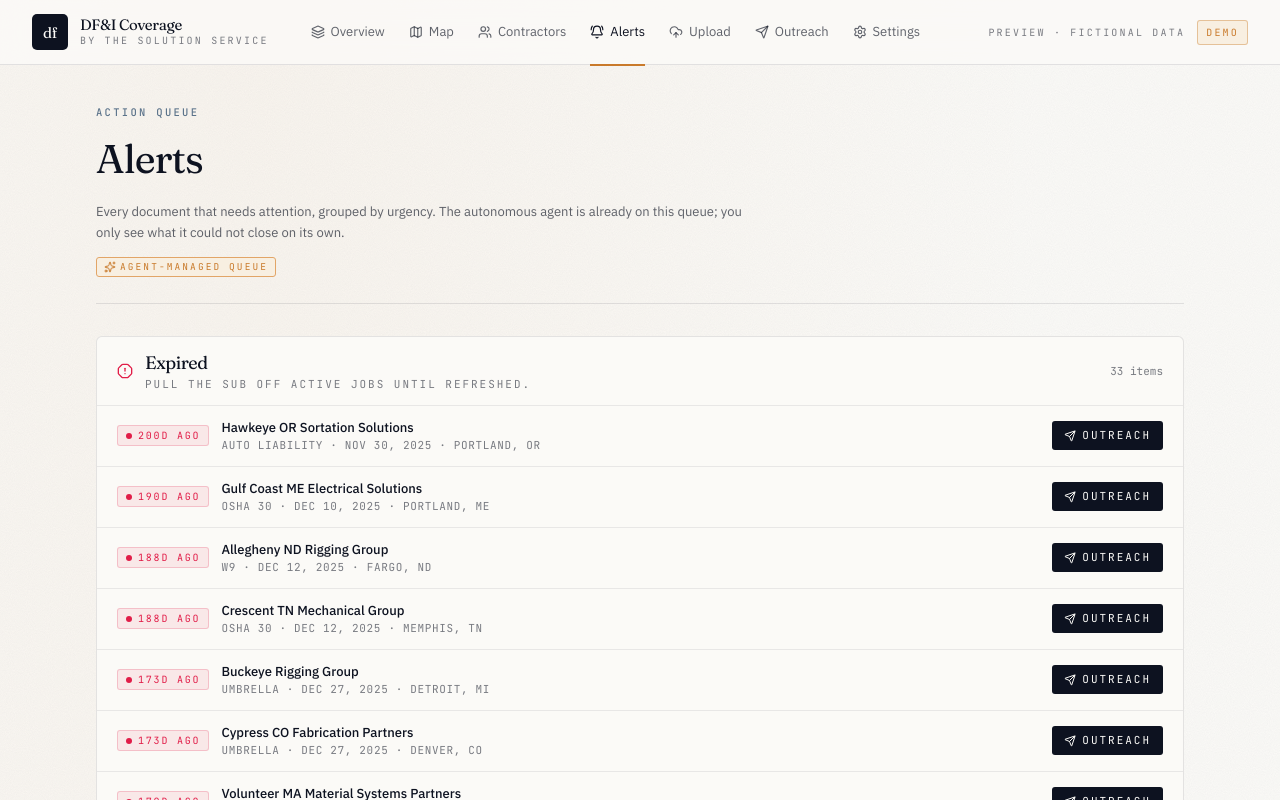
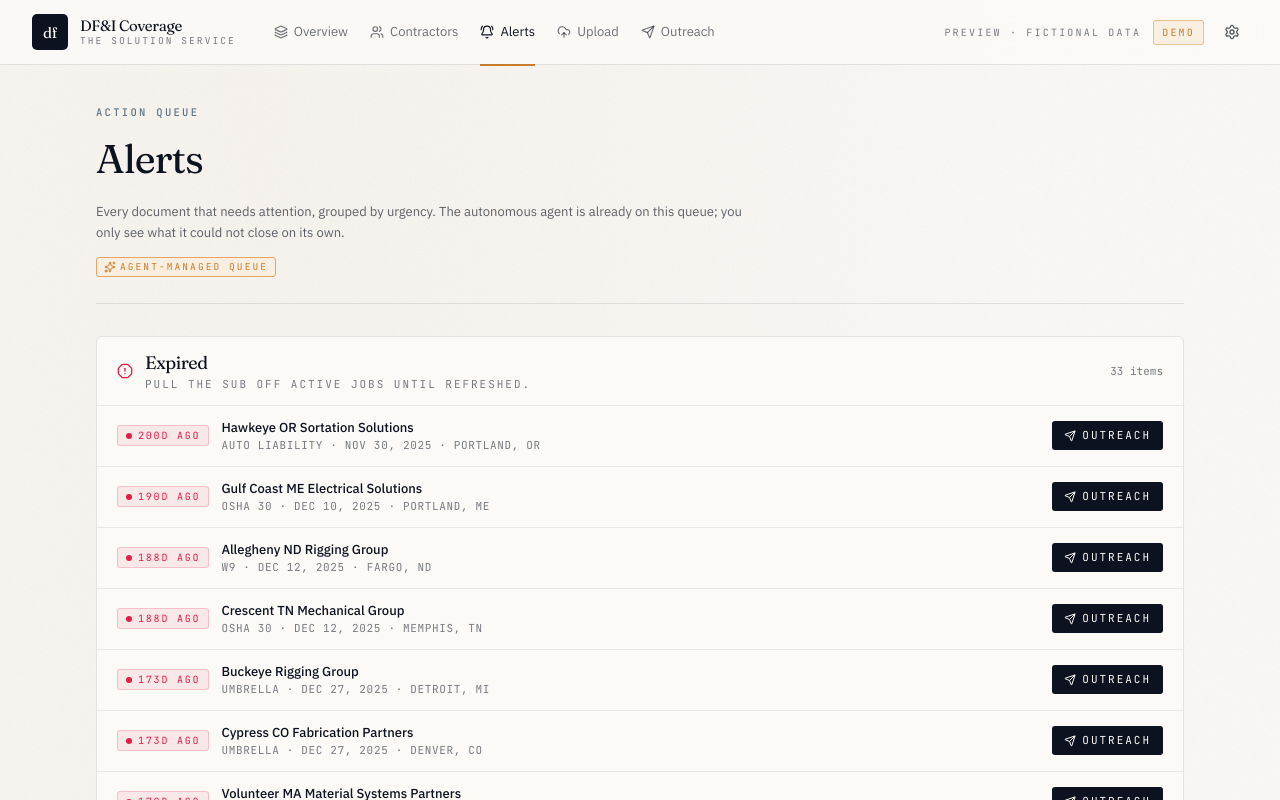
Before and after one commit to becomethebagfx/dfandi-coverage-demo, a Next.js app: page /alerts in a window 1280 px wide. Shown: the top 800 px of the page. Built offline with nearby package versions, Linux system fonts and the light colour scheme.

Commit message:
fix: hero text contrast (reveal animation no longer starts opacity:0); nav reduced to 5 items + gear (no overflow); add Playwright visual auditor

```diff
--- a/package.json
+++ b/package.json
@@ -6,7 +6,8 @@
     "dev": "next dev",
     "build": "next build",
     "start": "next start",
-    "lint": "eslint"
+    "lint": "eslint",
+    "audit:visual": "node scripts/visual-audit.mjs"
   },
   "dependencies": {
     "clsx": "^2.1.1",
@@ -25,6 +26,7 @@
     "@types/react-dom": "^19",
     "eslint": "^9",
     "eslint-config-next": "16.2.9",
+    "playwright": "^1.61.0",
     "tailwindcss": "^4",
     "typescript": "^5"
   }
--- /dev/null
+++ b/scripts/visual-audit.mjs
@@ -0,0 +1,122 @@
+// Visual auditor: walks every route at three viewports, screenshots,
+// and runs in-page checks for overflow, nav overflow, and contrast.
+// Outputs screenshots/audit/REPORT.md plus PNGs.
+import { chromium } from "playwright";
+import { mkdir, writeFile } from "fs/promises";
+import { existsSync } from "fs";
+import { dirname, join } from "path";
+
+const BASE = process.env.AUDIT_URL || "https://dfandi-coverage-demo.onrender.com";
+const ROUTES = ["/", "/map", "/contractors", "/contractors/sub-tx-08", "/alerts", "/outreach", "/upload", "/settings"];
+const VIEWPORTS = [
+  { name: "mobile",  width: 375,  height: 812  },
+  { name: "tablet",  width: 768,  height: 1024 },
+  { name: "desktop", width: 1440, height: 900  },
+];
+const HEADED = process.env.HEADED === "1";
+const OUT = "screenshots/audit";
+
+function safeName(p) {
+  return p.replace(/^\//, "root").replace(/\//g, "_").replace(/[^a-z0-9_.-]/gi, "");
+}
+
+/** Run inside the page: find issues we care about. */
+const PAGE_AUDIT = `
+(() => {
+  const issues = [];
+  const W = window.innerWidth;
+  if (document.documentElement.scrollWidth > W + 1) {
+    issues.push({ kind: "overflow-x", detail: \`scrollWidth=\${document.documentElement.scrollWidth} > viewport=\${W}\` });
+  }
+  // Nav overflow: header should not scroll horizontally.
+  const header = document.querySelector("header");
+  if (header && header.scrollWidth > header.clientWidth + 1) {
+    issues.push({ kind: "nav-overflow", detail: \`headerScroll=\${header.scrollWidth} > clientWidth=\${header.clientWidth}\` });
+  }
+  // Hero contrast: scan h1 visible color vs body bg.
+  const h1 = document.querySelector("h1");
+  if (h1) {
+    const s = getComputedStyle(h1);
+    const op = parseFloat(s.opacity || "1");
+    if (op < 0.9) issues.push({ kind: "h1-low-opacity", detail: \`opacity=\${op}\` });
+    const c = s.color;
+    issues.push({ kind: "h1-color", detail: c });
+  }
+  // Tap targets: links / buttons smaller than 32x32 on mobile only.
+  if (W <= 480) {
+    const tiny = [...document.querySelectorAll("a, button")]
+      .filter(el => {
+        const r = el.getBoundingClientRect();
+        if (r.width === 0 || r.height === 0) return false;
+        return r.height < 30;
+      })
+      .slice(0, 6)
+      .map(el => ({ tag: el.tagName, text: (el.innerText || el.getAttribute("aria-label") || "").slice(0, 40), h: Math.round(el.getBoundingClientRect().height) }));
+    if (tiny.length) issues.push({ kind: "tiny-tap-targets", detail: JSON.stringify(tiny) });
+  }
+  return issues;
+})()
+`;
+
+async function ensureDir(p) {
+  if (!existsSync(p)) await mkdir(p, { recursive: true });
+}
+
+async function main() {
+  await ensureDir(OUT);
+  const browser = await chromium.launch({ headless: !HEADED });
+  const findings = [];
+  for (const vp of VIEWPORTS) {
+    const ctx = await browser.newContext({ viewport: { width: vp.width, height: vp.height }, deviceScaleFactor: 2 });
+    const page = await ctx.newPage();
+    page.on("pageerror", (e) => findings.push({ vp: vp.name, route: "(page)", kind: "js-error", detail: e.message }));
+    for (const r of ROUTES) {
+      const url = BASE + r;
+      const png = join(OUT, `${vp.name}_${safeName(r)}.png`);
+      try {
+        const resp = await page.goto(url, { waitUntil: "networkidle", timeout: 30000 });
+        const status = resp ? resp.status() : 0;
+        if (status >= 400) findings.push({ vp: vp.name, route: r, kind: "http-error", detail: \`status=\${status}\` });
+        await page.waitForTimeout(500);
+        await page.screenshot({ path: png, fullPage: true });
+        const issues = await page.evaluate(PAGE_AUDIT);
+        for (const it of issues) findings.push({ vp: vp.name, route: r, ...it });
+      } catch (e) {
+        findings.push({ vp: vp.name, route: r, kind: "navigation-error", detail: String(e).slice(0, 200) });
+      }
+    }
+    await ctx.close();
+  }
+  await browser.close();
+
+  // Write report
+  const lines = ["# Visual audit", "", \`Target: \${BASE}\`, \`Generated: \${new Date().toISOString()}\`, ""];
+  if (findings.length === 0) {
+    lines.push("No issues detected.");
+  } else {
+    const grouped = {};
+    for (const f of findings) {
+      const key = `${f.vp}  ${f.route}`;
+      grouped[key] = grouped[key] || [];
+      grouped[key].push(f);
+    }
+    for (const k of Object.keys(grouped).sort()) {
+      lines.push(`## ${k}`);
+      for (const f of grouped[k]) {
+        lines.push(`- **${f.kind}** ${f.detail || ""}`);
+      }
+      lines.push("");
+    }
+  }
+  await writeFile(join(OUT, "REPORT.md"), lines.join("\n"), "utf-8");
+  // Console summary
+  console.log(`Audit complete: ${findings.length} findings across ${ROUTES.length * VIEWPORTS.length} captures.`);
+  if (findings.length) {
+    const counts = {};
+    for (const f of findings) counts[f.kind] = (counts[f.kind] || 0) + 1;
+    for (const k of Object.keys(counts)) console.log(`  ${k}: ${counts[k]}`);
+  }
+  process.exit(findings.filter((f) => ["http-error", "js-error", "overflow-x", "nav-overflow"].includes(f.kind)).length > 0 ? 1 : 0);
+}
+
+main().catch((e) => { console.error(e); process.exit(2); });
--- a/src/components/Nav.tsx
+++ b/src/components/Nav.tsx
@@ -10,19 +10,30 @@ import {
   BellRing,
   Send,
   UploadCloud,
-  Settings,
+  Settings as SettingsIcon,
   Menu,
   X,
 } from "lucide-react";
 
-const ITEMS: { href: string; label: string; icon: typeof Layers }[] = [
-  { href: "/",            label: "Overview",     icon: Layers },
-  { href: "/map",         label: "Map",          icon: Map },
-  { href: "/contractors", label: "Contractors",  icon: Users },
-  { href: "/alerts",      label: "Alerts",       icon: BellRing },
-  { href: "/upload",      label: "Upload",       icon: UploadCloud },
-  { href: "/outreach",    label: "Outreach",     icon: Send },
-  { href: "/settings",    label: "Settings",     icon: Settings },
+/** Primary nav (visible at lg+). Settings is intentionally NOT in this list
+ *  to keep the bar from overflowing; it lives as a gear icon on the right. */
+const MAIN: { href: string; label: string; icon: typeof Layers }[] = [
+  { href: "/",            label: "Overview",    icon: Layers },
+  { href: "/contractors", label: "Contractors", icon: Users },
+  { href: "/alerts",      label: "Alerts",      icon: BellRing },
+  { href: "/upload",      label: "Upload",      icon: UploadCloud },
+  { href: "/outreach",    label: "Outreach",    icon: Send },
+];
+
+/** Full set used in the mobile sheet (Map + Settings included). */
+const ALL: { href: string; label: string; icon: typeof Layers }[] = [
+  { href: "/",            label: "Overview",    icon: Layers },
+  { href: "/map",         label: "Map",         icon: Map },
+  { href: "/contractors", label: "Contractors", icon: Users },
+  { href: "/alerts",      label: "Alerts",      icon: BellRing },
+  { href: "/upload",      label: "Upload",      icon: UploadCloud },
+  { href: "/outreach",    label: "Outreach",    icon: Send },
+  { href: "/settings",    label: "Settings",    icon: SettingsIcon },
 ];
 
 function active(pathname: string, href: string): boolean {
@@ -43,35 +54,35 @@ export function Nav() {
   }, [open]);
 
   return (
-    <header className="sticky top-0 z-40 bg-[var(--color-paper)]/85 backdrop-blur-md border-b border-[var(--color-ink)]/10">
-      <div className="mx-auto max-w-7xl px-5 sm:px-8 h-16 flex items-center gap-6">
+    <header className="sticky top-0 z-40 bg-[var(--color-paper)]/90 backdrop-blur-md border-b border-[var(--color-ink)]/10">
+      <div className="mx-auto max-w-7xl px-4 sm:px-6 lg:px-8 h-16 flex items-center gap-3 sm:gap-5">
         {/* Logo lockup */}
-        <Link href="/" className="flex items-center gap-3 shrink-0">
+        <Link href="/" className="flex items-center gap-2.5 sm:gap-3 shrink-0">
           <div className="h-9 w-9 grid place-items-center rounded-[5px] bg-[var(--color-ink)] text-[var(--color-paper)]">
             <span className="font-display text-[15px] leading-none tracking-tight">df</span>
           </div>
           <div className="leading-tight hidden sm:block">
             <div className="font-display text-[15px] tracking-tight">DF&amp;I Coverage</div>
-            <div className="text-[10px] uppercase tracking-[0.22em] text-[var(--color-ink)]/55 font-mono">
-              by The Solution Service
+            <div className="text-[9.5px] uppercase tracking-[0.22em] text-[var(--color-ink)]/55 font-mono">
+              The Solution Service
             </div>
           </div>
         </Link>
 
-        {/* Desktop nav */}
-        <nav className="ml-2 hidden lg:flex items-center gap-1">
-          {ITEMS.map((i) => {
+        {/* Desktop nav: only the 5 main items. Settings is the gear on the right. */}
+        <nav className="hidden lg:flex items-center gap-0.5 ml-2">
+          {MAIN.map((i) => {
             const a = active(pathname, i.href);
             return (
               <Link
                 key={i.href}
                 href={i.href}
-                className={`relative px-2.5 py-1.5 text-[13px] inline-flex items-center gap-1.5 transition-colors ${
-                  a ? "text-[var(--color-ink)]" : "text-[var(--color-ink)]/65 hover:text-[var(--color-ink)]"
+                className={`relative px-2.5 py-1.5 text-[13px] inline-flex items-center gap-1.5 rounded-[3px] transition-colors ${
+                  a ? "text-[var(--color-ink)]" : "text-[var(--color-ink)]/60 hover:text-[var(--color-ink)]"
                 }`}
               >
                 <i.icon className="h-3.5 w-3.5" />
-                {i.label}
+                <span>{i.label}</span>
                 {a && <span className="absolute left-2.5 right-2.5 -bottom-[18px] h-[2px] bg-[var(--color-brass)]" />}
               </Link>
             );
@@ -79,13 +90,23 @@ export function Nav() {
         </nav>
 
         {/* Right cluster */}
-        <div className="ml-auto flex items-center gap-3">
-          <span className="hidden md:inline font-mono text-[10px] tracking-[0.22em] uppercase text-[var(--color-ink)]/55">
+        <div className="ml-auto flex items-center gap-2 sm:gap-3">
+          <span className="hidden xl:inline font-mono text-[10px] tracking-[0.22em] uppercase text-[var(--color-ink)]/55">
             Preview &middot; fictional data
           </span>
-          <span className="font-mono text-[10px] tracking-[0.22em] uppercase px-2 py-1 rounded-[3px] border border-[var(--color-brass)]/40 text-[var(--color-brass)] bg-[var(--color-brass-tint)]">
+          <span className="hidden sm:inline font-mono text-[10px] tracking-[0.22em] uppercase px-2 py-1 rounded-[3px] border border-[var(--color-brass)]/40 text-[var(--color-brass)] bg-[var(--color-brass-tint)]">
             Demo
           </span>
+          {/* Settings gear (desktop only). On mobile the drawer covers it. */}
+          <Link
+            href="/settings"
+            aria-label="Settings"
+            className={`hidden lg:inline-flex p-2 rounded-[3px] text-[var(--color-ink)]/70 hover:text-[var(--color-ink)] hover:bg-[var(--color-ink)]/5 ${
+              active(pathname, "/settings") ? "text-[var(--color-ink)] bg-[var(--color-ink)]/5" : ""
+            }`}
+          >
+            <SettingsIcon className="h-4 w-4" />
+          </Link>
           <button
             type="button"
             onClick={() => setOpen(true)}
@@ -102,7 +123,6 @@ export function Nav() {
         className={`lg:hidden fixed inset-0 z-50 ${open ? "pointer-events-auto" : "pointer-events-none"}`}
         aria-hidden={!open}
       >
-        {/* Scrim */}
         <button
           type="button"
           aria-label="Close menu"
@@ -111,9 +131,8 @@ export function Nav() {
             open ? "opacity-100" : "opacity-0"
           }`}
         />
-        {/* Sheet */}
         <aside
-          className={`absolute top-0 right-0 h-full w-[88%] max-w-sm bg-[var(--color-paper)] shadow-xl border-l border-[var(--color-ink)]/10 transform transition-transform duration-200 ${
+          className={`absolute top-0 right-0 h-full w-[86%] max-w-sm bg-[var(--color-paper)] shadow-xl border-l border-[var(--color-ink)]/10 transform transition-transform duration-200 ${
             open ? "translate-x-0" : "translate-x-full"
           }`}
         >
@@ -129,7 +148,7 @@ export function Nav() {
             </button>
           </div>
           <nav className="py-2">
-            {ITEMS.map((i) => {
+            {ALL.map((i) => {
               const a = active(pathname, i.href);
               return (
                 <Link
@@ -142,13 +161,13 @@ export function Nav() {
                   }`}
                 >
                   <i.icon className="h-4 w-4 text-[var(--color-steel)]" />
-                  <span className="font-sans">{i.label}</span>
+                  <span>{i.label}</span>
                   {a && <span className="ml-auto h-1.5 w-1.5 rounded-full bg-[var(--color-brass)]" />}
                 </Link>
               );
             })}
           </nav>
-          <div className="px-5 py-4 text-[11px] font-mono uppercase tracking-[0.22em] text-[var(--color-ink)]/55">
+          <div className="px-5 py-4 text-[10px] font-mono uppercase tracking-[0.22em] text-[var(--color-ink)]/55">
             Preview &middot; fictional data
           </div>
         </aside>
```
Also changed, not shown: src/app/globals.css (+15 -14 lines), 1 other file (tests, documents, lock files or other folders).
